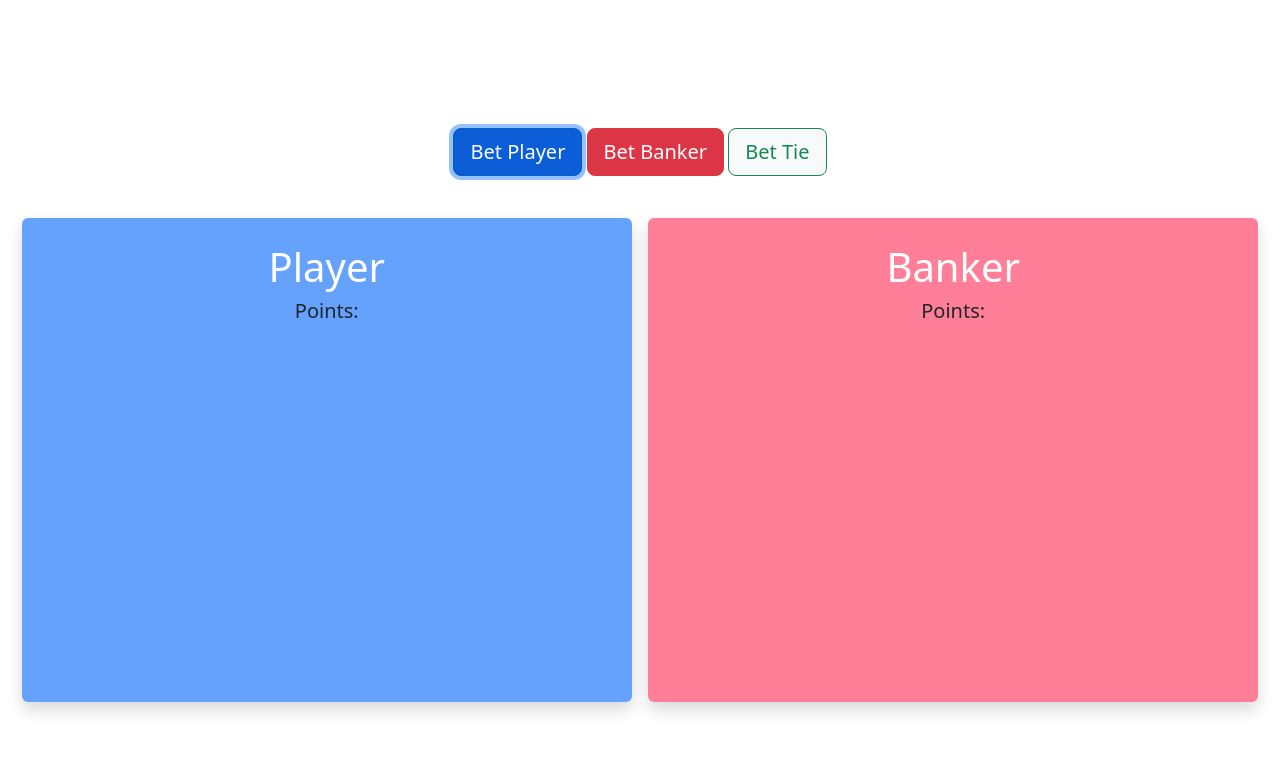
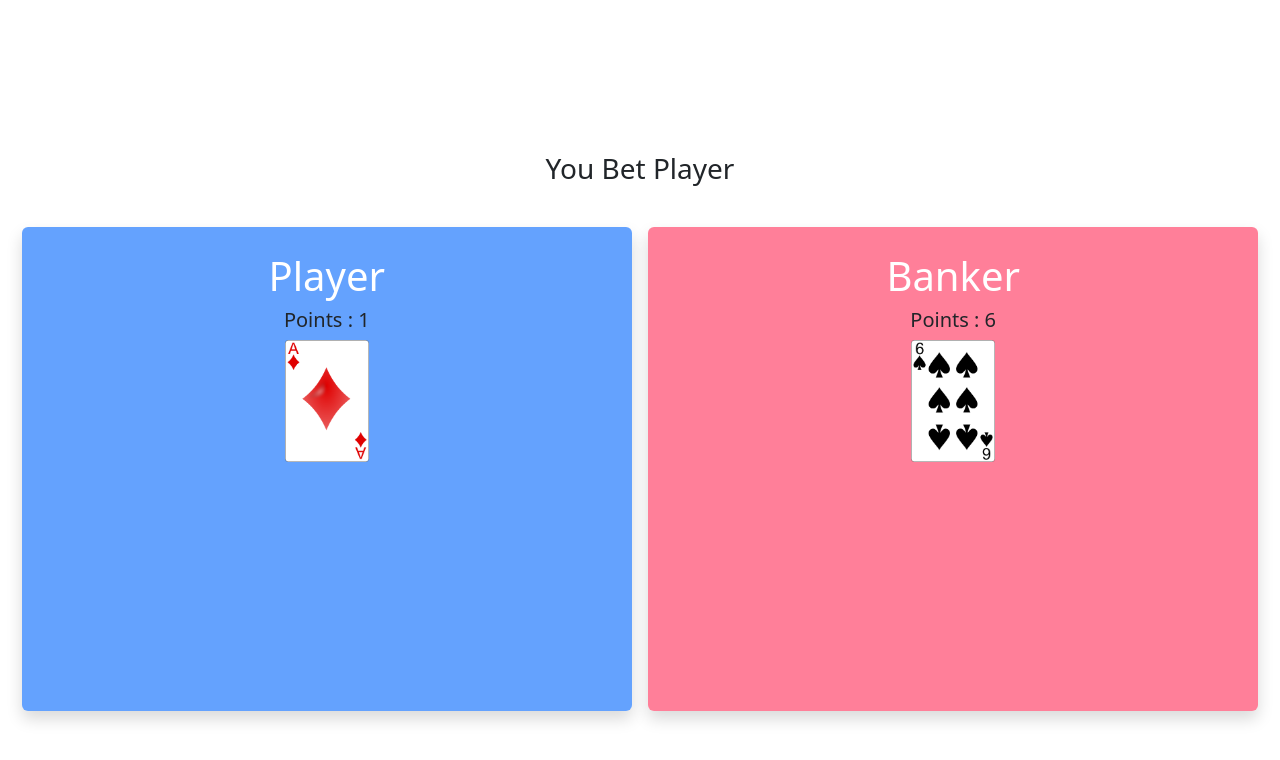
Before and after one commit to fkenney/casino, a website with bundled scripts: page baccarat.html in a window 1280 px wide. Both pictures are taken after a click on the button "Bet Player". Built offline with nearby package versions, Linux system fonts and the light colour scheme.

Commit message:
fixed baccarat buttons

```diff
--- a/baccarat.html
+++ b/baccarat.html
@@ -9,13 +9,17 @@
     <title>Baccarat</title>
 </head>
 <body id="baccarat">
-    <div id="bet-buttons">
-        <div id="betButtons">
-            <button type="button" class="btn btn-primary btn-lg" onclick="startGame('Player')">Bet Player</button>
-            <button type="button" class="btn btn-danger btn-lg" onclick="test()">Bet Banker</button>
-            <button type="button" class="btn btn-light btn-outline-success btn-lg" onclick="startGame('Tie');">Bet Tie</button>
+    <div>
+
+        <div id="bet-buttons">
+            <button id="betPlayer" type="button" value="Player" class="btn btn-primary btn-lg inital-bet">Bet Player</button>
+            <button id="betBanker" type="button" value="Banker" class="btn btn-danger btn-lg inital-bet">Bet Banker</button>
+            <button id="betTie" type="button"  value="Tie" class="btn btn-light btn-outline-success btn-lg inital-bet">Bet Tie</button>
+            <button id="playAgain" class="btn btn-light btn-outline-danger btn-lg mt-3 shadow" onclick="window.location.reload();">Play Again</button>
         </div>
-        <div id="playAgain" class="btn btn-light btn-outline-danger btn-lg mt-3 shadow" onclick="window.location.reload();">Play Again</div>
+        <br>
+        <h3 id="bet-message"></h3>
+
     </div>
     <div id="board">
         <h2 class="text-white" id="result"></h2>
--- a/baccarat.js
+++ b/baccarat.js
@@ -7,14 +7,20 @@ const BANKER_POINTS = document.getElementById('banker-points');
 const PLAYER_POINTS = document.getElementById('player-points');
 const RESULT_MESSAGE = document.getElementById('result');
 const PLAY_AGAIN = document.getElementById('playAgain');
-const BET_BUTTONS = document.getElementById('betButtons');
+const BET_BUTTONS = document.querySelectorAll('.inital-bet');
+
+
 
 let shoe = [];
 let playerHand = [];
 let bankerHand = [];
 let playerPoints = 0;
 let bankerPoints = 0;
+let betMessage = document.getElementById('bet-message');
 
+document.getElementById('betPlayer').addEventListener("click", startGame)
+document.getElementById('betBanker').addEventListener("click", startGame)
+document.getElementById('betTie').addEventListener("click", startGame)
 
 // Builds shoe with 8 decks
 for (let i = 0; i < NUM_OF_DECKS; i++) {
@@ -110,9 +116,15 @@ function bankerGetsThirdCard() {
     return bankerDraws;
 }
 
-async function startGame(bet) {
-    BET_BUTTONS.style.display = "none";
-    RESULT_MESSAGE = `You bet ${bet}`;
+async function startGame(event) {
+    for (let i = 0; i < BET_BUTTONS.length; i++){
+        BET_BUTTONS[i].style.display = "none";
+    }
+
+
+    let bet = event.target.value;
+
+    betMessage.innerText = `You Bet ${bet}`;
     await dealCard("player")
     await dealCard("banker")
     await dealCard("player")
@@ -127,7 +139,8 @@ async function startGame(bet) {
     }
 
     RESULT_MESSAGE.innerText = results();
-    PLAY_AGAIN.style.display = "initial";
+    PLAY_AGAIN.style.display = "inline-block";
+    PLAY_AGAIN.style.marginTop = "10%";
 }
 
 function results(){
--- a/style.css
+++ b/style.css
@@ -49,5 +49,7 @@ body{
     margin-top: 10%;
 }
 #playAgain{
+    margin-top: 500px;
     display: none;
+
 }
```
